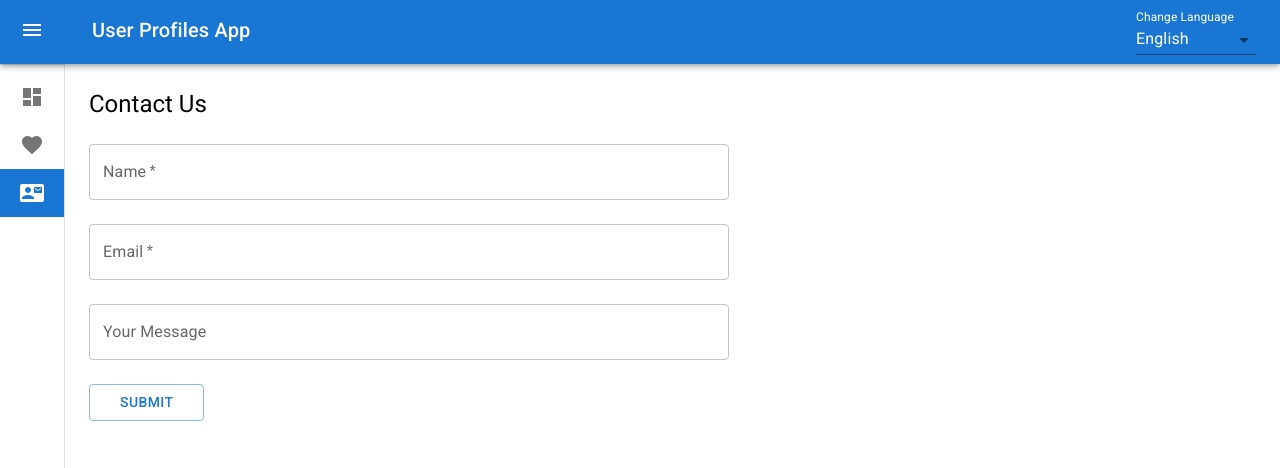
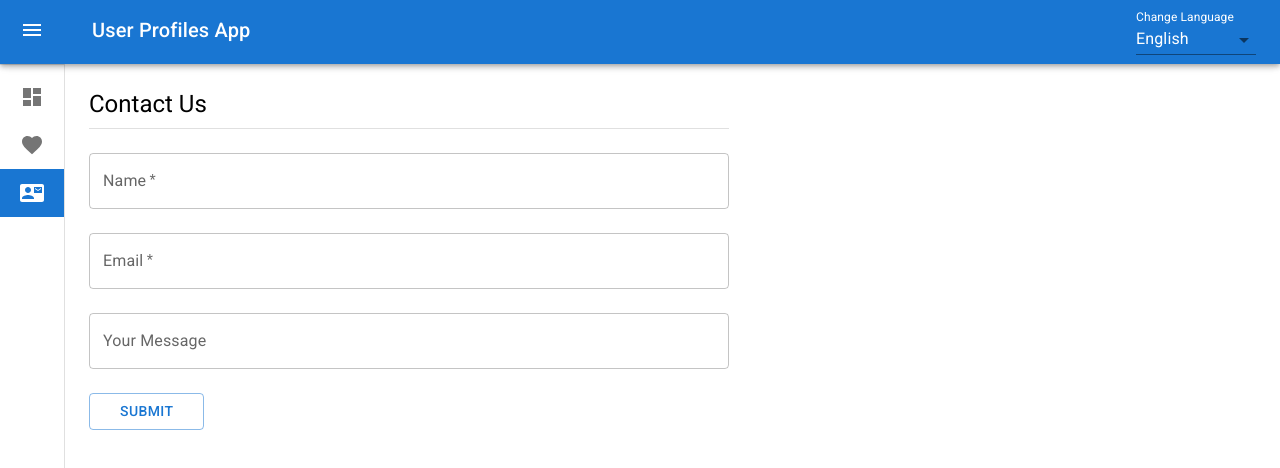
Before and after one commit to SShahid97/users, a React (Vite) app: page /contact-us in a window 1280 px wide. Shown: the top 468 px of the page. Built offline with nearby package versions, Linux system fonts and the light colour scheme.

Commit message:
fix: fix issue with side bar

```diff
--- a/src/domain/users/contact-us/ContactUs.tsx
+++ b/src/domain/users/contact-us/ContactUs.tsx
@@ -5,6 +5,7 @@ import {
   Box,
   Typography,
   CircularProgress,
+  Divider,
 } from "@mui/material";
 import { useContactUsMutation } from "../apis";
 import { useSnackbar } from "notistack";
@@ -66,9 +67,12 @@ const ContactUs = () => {
   return (
     <Box width={"50vw"}>
       <form autoComplete="off" onSubmit={(e) => handleSubmit(e)}>
-        <Typography variant="h5" component="h5" color="black" mb={3}>
-          {t("DASHBOARD.CONTACT_US")}
-        </Typography>
+        <Box mb={3}>
+          <Typography variant="h5" component="h5" color="black" mb={1}>
+            {t("DASHBOARD.CONTACT_US")}
+          </Typography>
+          <Divider />
+        </Box>
         <TextField
           label={t("DASHBOARD.NAME")}
           onChange={(e) => setName(e.target.value)}
@@ -109,7 +113,11 @@ const ContactUs = () => {
           color="primary"
           type="submit"
         >
-          {isLoading ? <CircularProgress size={25} /> : `${t("DASHBOARD.SUBMIT")}`}
+          {isLoading ? (
+            <CircularProgress size={25} />
+          ) : (
+            `${t("DASHBOARD.SUBMIT")}`
+          )}
         </Button>
       </form>
     </Box>
--- a/src/domain/users/layout/Layout.tsx
+++ b/src/domain/users/layout/Layout.tsx
@@ -18,6 +18,7 @@ import { useCurrentPath } from "../../../hooks/useCurrentPath";
 import { paths } from "../../../paths";
 import LocaleSwitcher from "../../../common/LocaleSwitcher";
 import { useTranslation } from "react-i18next";
+import { Avatar } from "@mui/material";
 
 const drawerWidth = 240;
 
@@ -156,7 +157,8 @@ function Layout() {
         </Toolbar>
       </AppBar>
       <Drawer variant="permanent" open={open}>
-        <DrawerHeader>
+        <DrawerHeader style={{justifyContent:'space-between'}}>
+          <Avatar sx={{marginLeft:10}}/>
           <IconButton onClick={handleDrawerOpenClose}>
             <ChevronLeftIcon />
           </IconButton>
```
